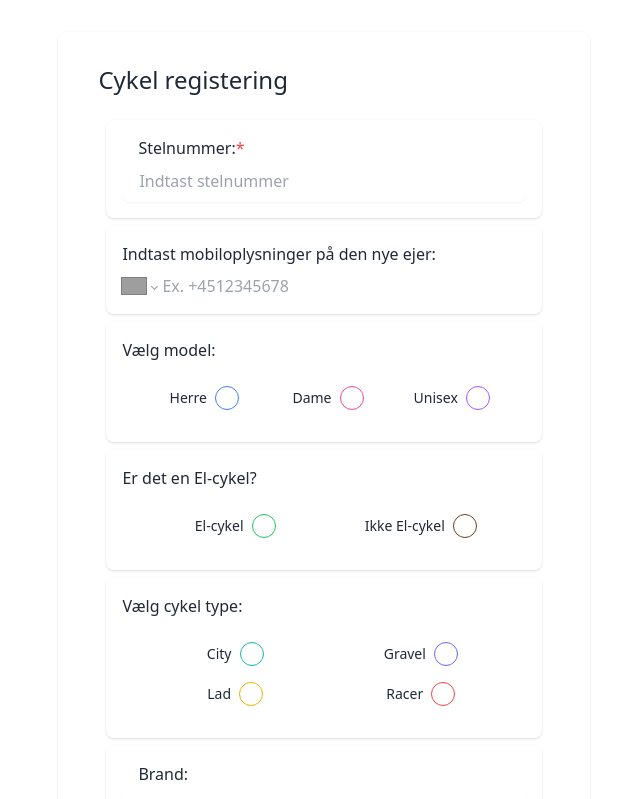
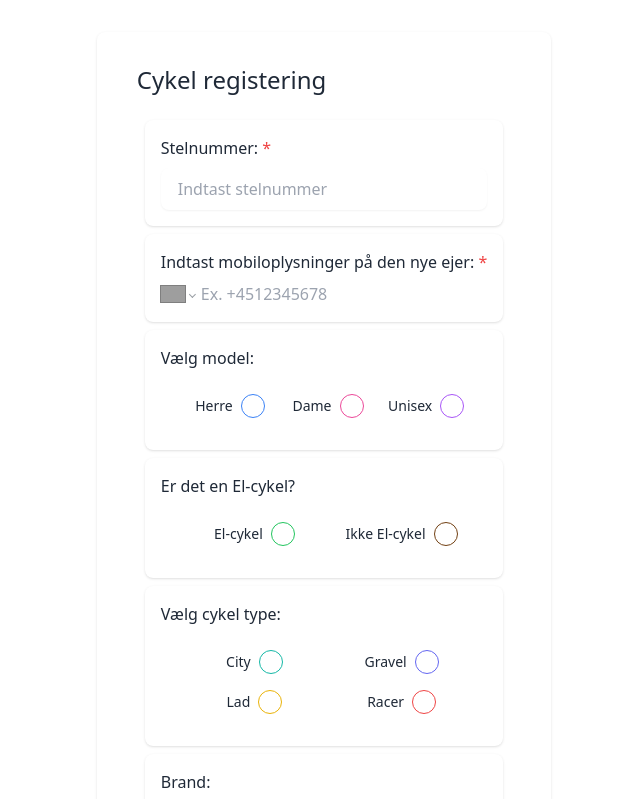
Before and after one commit to Mihusu/myBicycle, a React (Vite) app in the folder site/: page /bikeregistration in a window 1280 px wide. Shown: the top 799 px of the page, without its empty margins (316-956 px from the left). Built offline with nearby package versions, Linux system fonts and the light colour scheme; grey boxes are pictures that could not be loaded; the HTML template or start-up script is replaced by a standard one.

Commit message:
Small updates to bikeregistration

```diff
--- a/site/src/pages/BikeRegistration.jsx
+++ b/site/src/pages/BikeRegistration.jsx
@@ -32,10 +32,10 @@ const BikeRegistration = () => {
           >
             <div className="space-y-2">
               <div className="rounded-lg bg-white p-4 shadow dark:bg-gray-800">
-                <label className="mb-2 px-4">
+                <h1 className="mb-2">
                   Stelnummer:
-                  <span className="required-dot text-red-500">*</span>
-                </label>
+                  <span className="required-dot text-red-500"> *</span>
+                </h1>
                 <input
                   type="text"
                   id="Stelnummer"
@@ -54,6 +54,7 @@ const BikeRegistration = () => {
               <div className="rounded-lg bg-white p-4 shadow dark:bg-gray-800 ">
                 <h2 className="mb-2">
                   Indtast mobiloplysninger på den nye ejer:
+                  <span className="required-dot text-red-500"> *</span>
                 </h2>
                 <div>
                   <PhoneNumber
@@ -141,7 +142,7 @@ const BikeRegistration = () => {
 
               {/* Brand */}
               <div className="rounded-lg bg-white p-4 shadow dark:bg-gray-800">
-                <label className="mb-2 px-4">Brand:</label>
+                <h1 className="mb-2">Brand:</h1>
                 <input
                   type="text"
                   id="Brand"
```
